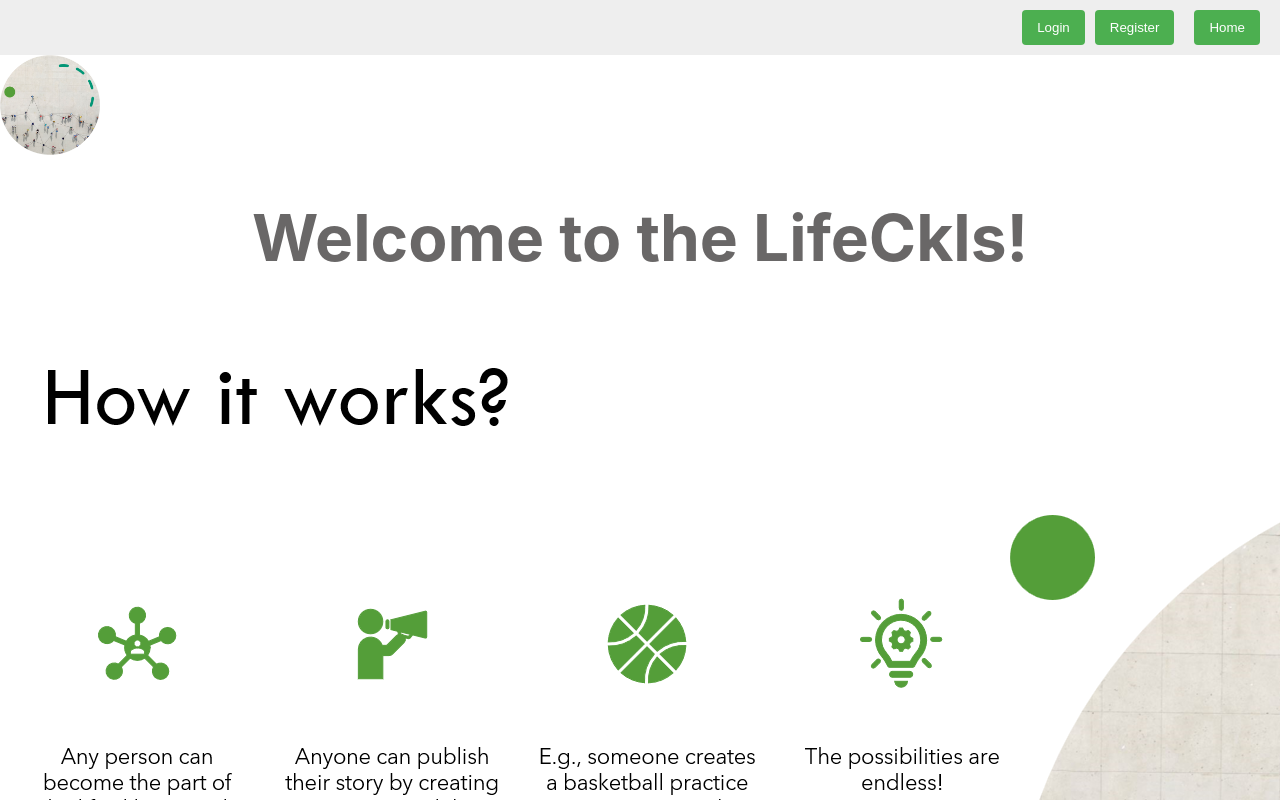
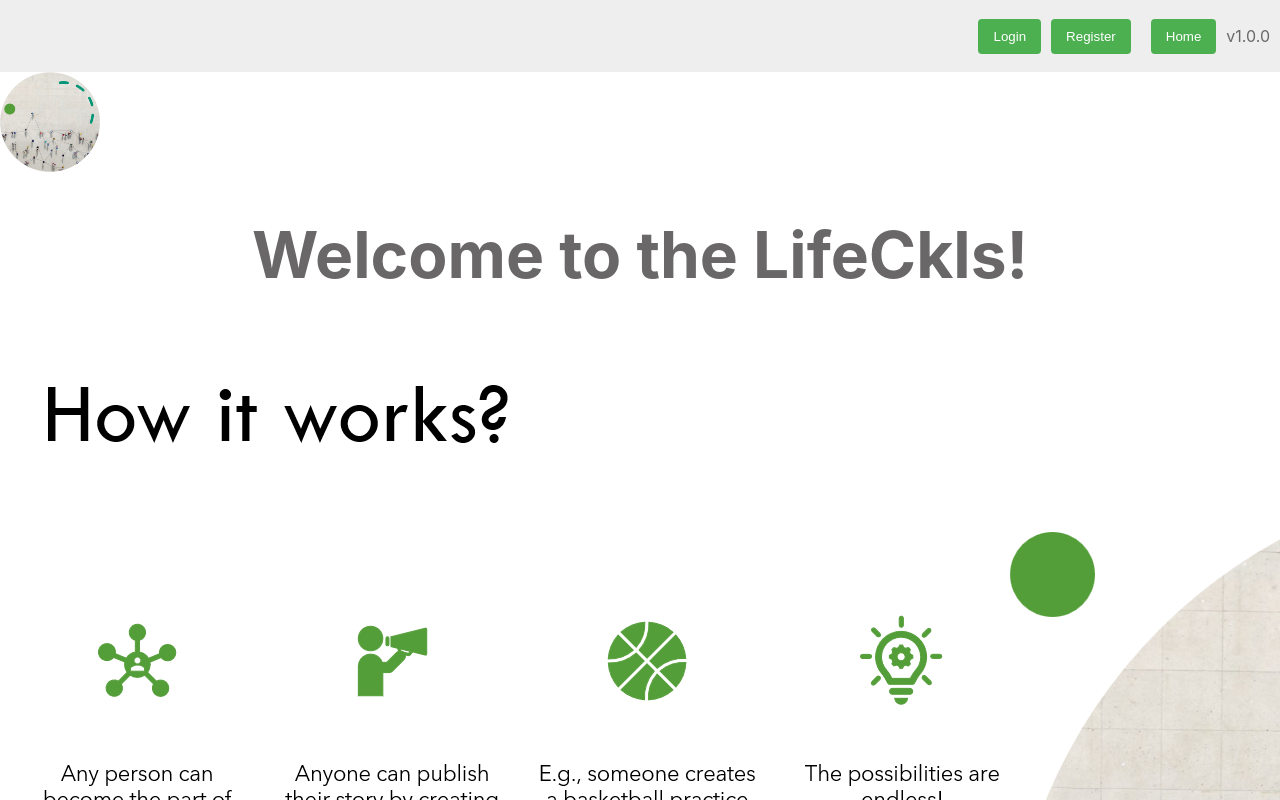
Before and after one commit to SatishRanjan/lifeCklsClient, a React (Create React App) app: page / in a window 1280 px wide. Shown: the top 800 px of the page. Built offline with nearby package versions, Linux system fonts and the light colour scheme.

Commit message:
App version

```diff
--- a/src/components/Header.js
+++ b/src/components/Header.js
@@ -62,6 +62,7 @@ const Header = ({ logOut }) => {
       <div className="auth-links">
         <button onClick={handleHome}>Home</button>
       </div>
+      <p>v1.0.0</p>
     </div>
   );
 };
```
